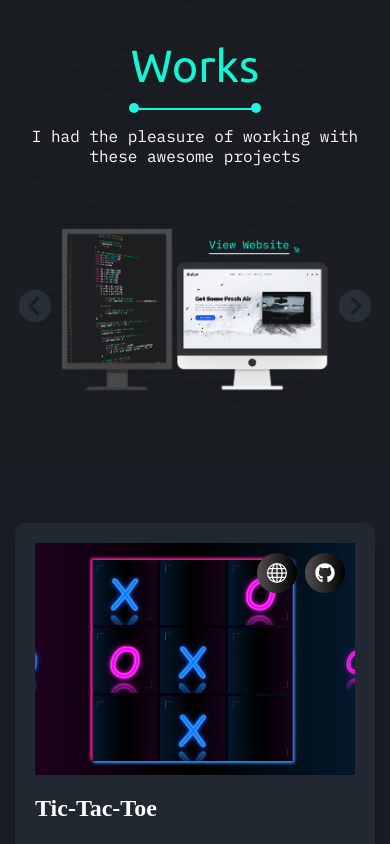
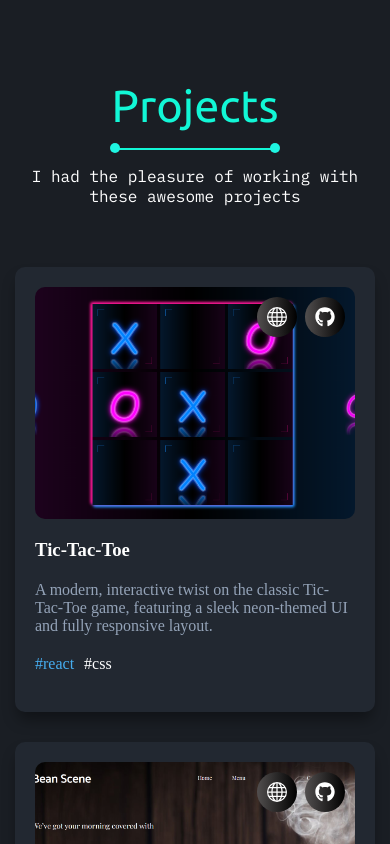
Before and after one commit to Vahag112/Portfolio, a React app: page / in a window 390 px wide. Shown: the part 4700-5544 px from the top of the page. Built offline with nearby package versions, Linux system fonts and the light colour scheme; the HTML template or start-up script is replaced by a standard one.

Commit message:
first commit

```diff
--- a/src/App.jsx
+++ b/src/App.jsx
@@ -5,7 +5,6 @@ import Footer from './components/footer/Footer'
 import Header from './components/header/Header'
 import Projects from './components/projects/Projects'
 import Skills from './components/skills/Skills'
-import Works from './components/works/Works'
 
 function App() {
 
@@ -16,7 +15,6 @@ function App() {
         <Developer />
         <About />
         <Skills />
-        <Works />
         <Projects />
       </main>
       <Footer />
--- a/src/components/projects/Projects.jsx
+++ b/src/components/projects/Projects.jsx
@@ -1,37 +1,44 @@
 import i1 from '../../images/tic-tac-toe.png'
 import i2 from '../../images/beanscene.png'
 import i3 from '../../images/hosty.png'
+import i4 from '../../images/shop.png'
 import { BsGlobe } from "react-icons/bs";
 import { FaGithub } from "react-icons/fa";
+
 import './Projects.scss'
 
 
 
 export default function Projects() {
     const list = [
-        { img: i1, title: 'Tic-Tac-Toe', text:'A modern, interactive twist on the classic Tic-Tac-Toe game, featuring a sleek neon-themed UI and fully responsive layout.' , linkVercel: 'https://tic-tac-toe-alpha-eight-52.vercel.app/', linkGithub: 'https://github.com/Vahag112/tic-tac-toe', span:[ '#react', '#css' ]},
-        { img: i2, title: 'BeanScene Website', text:'An aesthetic, minimalist brand website designed for a coffee shop, featuring a premium UI, clean layouts, and smooth navigation.', linkVercel: 'https://bean-scene-beta.vercel.app/', linkGithub: 'https://github.com/Vahag112/BeanScene', span: ['#react', '#css'] },
-        { img: i3, title: 'Hosty', text:'An aesthetic, minimalist brand website designed for a coffee shop, featuring a premium UI, clean layouts, and smooth navigation.', linkVercel: 'https://hosty-nine.vercel.app/', linkGithub: 'https://github.com/Vahag112/hosty', span: ['#react', '#css'] }
+        { img: i1, title: 'Tic-Tac-Toe', text: 'A modern, interactive twist on the classic Tic-Tac-Toe game, featuring a sleek neon-themed UI and fully responsive layout.', linkVercel: 'https://tic-tac-toe-alpha-eight-52.vercel.app/', linkGithub: 'https://github.com/Vahag112/tic-tac-toe', span: ['#react', '#css'] },
+        { img: i2, title: 'BeanScene Website', text: 'An aesthetic, minimalist brand website designed for a coffee shop, featuring a premium UI, clean layouts, and smooth navigation.', linkVercel: 'https://bean-scene-beta.vercel.app/', linkGithub: 'https://github.com/Vahag112/BeanScene', span: ['#react', '#scss'] },
+        { img: i3, title: 'Hosty', text: 'A sleek, fully responsive web application tailored for the hospitality and hotel industry.', linkVercel: 'https://hosty-nine.vercel.app/', linkGithub: 'https://github.com/Vahag112/hosty', span: ['#react', '#css'] },
+        { img: i4, title: 'Online Shop', text: 'A stylish and fully responsive online storefront crafted for clothing brands.   ', linkVercel: 'https://clothmart-gilt.vercel.app/', linkGithub: 'https://github.com/Vahag112/clothmart', span: ['#javascript', '#css'] }
 
     ]
 
     return (
         <div className='projects'>
             <div className="container">
+                <h2>Projects</h2>
+                 <p className='text'>I had the pleasure of working with these awesome projects</p>
+                <div className="content">
+
                     {
                         list.map((elem, index) => (
-                        <div className="item">
+                            <div className="item" key={index}>
                                 <div className="links">
                                     <a href={elem.linkVercel}><button><BsGlobe /></button></a>
-                                <a href={elem.linkGithub}><button><FaGithub/></button></a>
+                                    <a href={elem.linkGithub}><button><FaGithub /></button></a>
                                 </div>
                                 <img src={elem.img} alt="" />
-                            <h2>{elem.title}</h2>
+                                <h3>{elem.title}</h3>
                                 <p>{elem.text}</p>
                                 <div className="tools">
                                     {
-                                elem.span.map((elem,index) => (
-                                    <span>{elem}</span>
+                                        elem.span.map((elem, index) => (
+                                            <span key={index}>{elem}</span>
                                         ))
                                     }
                                 </div>
@@ -40,5 +47,6 @@ export default function Projects() {
                     }
                 </div>
             </div>
+        </div>
     )
 }
--- a/src/components/projects/Projects.scss
+++ b/src/components/projects/Projects.scss
@@ -1,19 +1,73 @@
 .projects{
-    padding: 60px 0px;
+    padding: 120px 0px;
     background: #1a1e24;
 
     .container{
+
         display: flex;
+        flex-direction: column;
         align-items: center;
         justify-content: center;
-        flex-wrap: wrap;
-        gap: 40px;
+        gap: 16px;
+
+
+
+         h2 {
+            color: #12F7D6;
+            font-weight: 400;
+            font-size: clamp(45px, 6vw, 64px);
+            font-family: ubuntu;
+            padding-bottom: 16px;
+            border-bottom: 2px solid #12F7D6;
+            position: relative;
+        }
+
+        h2::before,
+        h2::after {
+            content: "";
+            width: 10px;
+            height: 10px;
+            background: #1ff5e1;
+            border-radius: 50%;
+            position: absolute;
+            transform: translateY(-50%);
+            bottom: -10px;
+        }
+
+        h2::before {
+            left: -2px;
+        }
+
+        h2::after {
+            right: -2px;
+        }
+
+        .text{
+
+            font-family: ibm;
+            font-size: 16px;
+            font-weight: 400;
+            color: white;
+            text-align: center;
+        }
+
+
+        .content{
+            margin-top: 45px;
+            display: flex;
+            align-items: center;
+            justify-content: center;
+            flex-wrap: wrap;
+
+
+            gap: clamp(10px, calc(-27.209px + 4.651vw), 50px);
+        }
 
         .item{
             display: flex;
             flex-direction: column;
             align-items: start;
-            justify-content: center;
+            justify-content: start;
             gap: 20px;
             background: #222831;
             box-shadow: 0 10px 15px -3px rgba(0, 0, 0, 0.4);
@@ -22,6 +76,10 @@
             position: relative;
             max-width: 360px;
             width: 100%;
+            height: 445px;
+
+
+
             .links{
                 position: absolute;
                 top: 30px;
@@ -54,9 +112,14 @@
             }
 
             img{
-                width: 320px;
+                max-width: 320px;
+                width: 100%;
+                height:232px;
+            border-radius: 10px;
+
+
             }
-            h2, span{
+            h3, span{
                 color: white;
 
             }
@@ -79,3 +142,11 @@
         }
     }
 }
+
+
+@media(max-width: 785px){
+.projects > .container > .content{
+    gap: 30px;
+
+}
+}
--- a/src/components/works/Works.jsx
+++ /dev/null
@@ -1,22 +0,0 @@
-import React from 'react'
-import './Works.scss'
-import { IoIosArrowDropleftCircle, IoIosArrowDroprightCircle } from "react-icons/io";
-import i1 from '../../images/comp.png'
-
-export default function Works() {
-  return (
-    <div className='works'>
-        <div className="image"></div>
-
-        <div className="container">
-            <h2>Works</h2>
-            <p>I had the pleasure of working with these awesome projects</p>
-            <div className="box">
-                <button><IoIosArrowDropleftCircle /></button>
-                    <img src={i1} alt=''/>
-                <button><IoIosArrowDroprightCircle /></button>
-            </div>
-        </div>
-    </div>
-  )
-}
--- a/src/components/works/Works.scss
+++ /dev/null
@@ -1,195 +0,0 @@
-.works{
-    position: relative;
-    background:#1A1E23 ;
-    padding-top: 120px ;
-    padding-bottom: 70px;
-    display: flex;
-    align-items: center;
-    justify-content: center;
-
-    .image{
-        position: absolute;
-        background-image: url('../../images/worksBack.png');
-        top: 0;
-        left: 0;
-        bottom: 0;
-        right: 0;
-        background-size: contain;
-        background-position: center;
-        opacity: 0.2;
-    }
-
-    .container{
-        display: flex;
-        align-items: center;
-        justify-content: center;
-        flex-direction: column;
-        gap: 16px;
-        z-index: 2;
-
-
-        h2 {
-            color: #12F7D6;
-            font-weight: 400;
-            font-size: clamp(45px, 6vw, 64px);
-            font-family: ubuntu;
-            padding-bottom: 16px;
-            border-bottom: 2px solid #12F7D6;
-            position: relative;
-        }
-
-        h2::before,
-        h2::after {
-            content: "";
-            width: 10px;
-            height: 10px;
-            background: #1ff5e1;
-            border-radius: 50%;
-            position: absolute;
-            transform: translateY(-50%);
-            bottom: -10px;
-        }
-
-        h2::before {
-            left: -2px;
-        }
-
-        h2::after {
-            right: -2px;
-        }
-
-
-        p{
-            font-family: ibm;
-            font-size: 16px;
-            font-weight: 400;
-            color: white;
-            text-align: center;
-        }
-
-        .box{
-            margin-top: 45px;
-            display: flex;
-            align-items: center;
-            justify-content: center;
-            gap: 64px;
-
-            img{
-                max-width: 550px;
-                width: 100%;
-                /* height: 432px; */
-            }
-
-            button{
-                background: transparent;
-                font-size: 60px;
-                color: #292F36;
-                cursor: pointer;
-                transition: 0.3s ease;
-            }
-
-            button:hover{
-                color: rgb(195, 195, 195);
-
-            }
-        }
-
-    }
-
-
-}
-
-
-
-@media(max-width:970px){
-    .works > .container > .box{
-        gap: 30px;
-    }
-}
-
-
-@media(max-width:820px){
-    .works > .container .box{
-        gap: 20px;
-        img{
-            max-width: 500px;
-        }
-    }
-}
-
-
-
-
-
-@media(max-width:700px){
-    .works > .container .box{
-        button{
-            font-size: 55px;
-        }
-        img{
-            max-width: 450px;
-        }
-    }
-}
-
-@media(max-width:650px){
-
-    .works{
-        padding-top: 100px;
-    }
-
-    .works > .container .box{
-
-        gap: 10px;
-
-        button{
-            font-size: 50px;
-        }
-        img{
-            max-width: 400px;
-        }
-
-    }
-
-
-}
-
-
-
-
-@media(max-width:580px){
-    .works > .container .box{
-        button{
-            font-size: 45px;
-        }
-        img{
-            max-width: 350px;
-        }
-
-    }
-}
-
-@media(max-width: 480px){
-    .works{
-        padding-top:80px ;
-    }
-    .works > .container > .box{
-        img{
-            max-width: 300px;
-        }
-    }
-}
-
-
-
-@media(max-width: 420px){
-    .works > .container > .box{
-        gap: 5px;
-        button{
-            font-size: 40px;
-        }
-        img{
-            max-width: 270px;
-        }
-    }
-}
```
Also changed, not shown: src/images/shop.png (added). Lines whose indentation alone changed are shown as unchanged.
